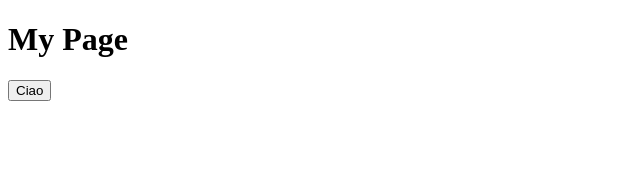
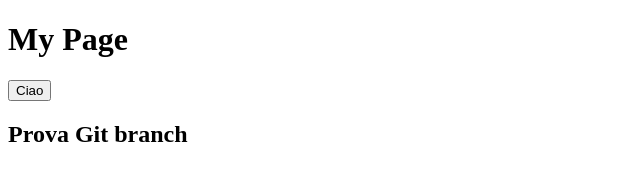
Before and after one commit to ilmaster89/tirocinio2023aprile, a plain HTML site: page index.html in a window 1280 px wide. Shown: the whole page, without its empty margins (0-640 px from the left). Drawn offline with Linux system fonts and the light colour scheme.

Commit message:
aggiunta scritta prova

```diff
--- a/index.html
+++ b/index.html
@@ -12,12 +12,14 @@
 
     <h1>My Page</h1>
     <button onclick="alertCiao()">Ciao</button>
+    <h2>Prova Git branch</h2>
 </body>
 
 <script>
     function alertCiao() {
         alert("CIAO!")
     }
+
 </script>
 
 </html>
```
